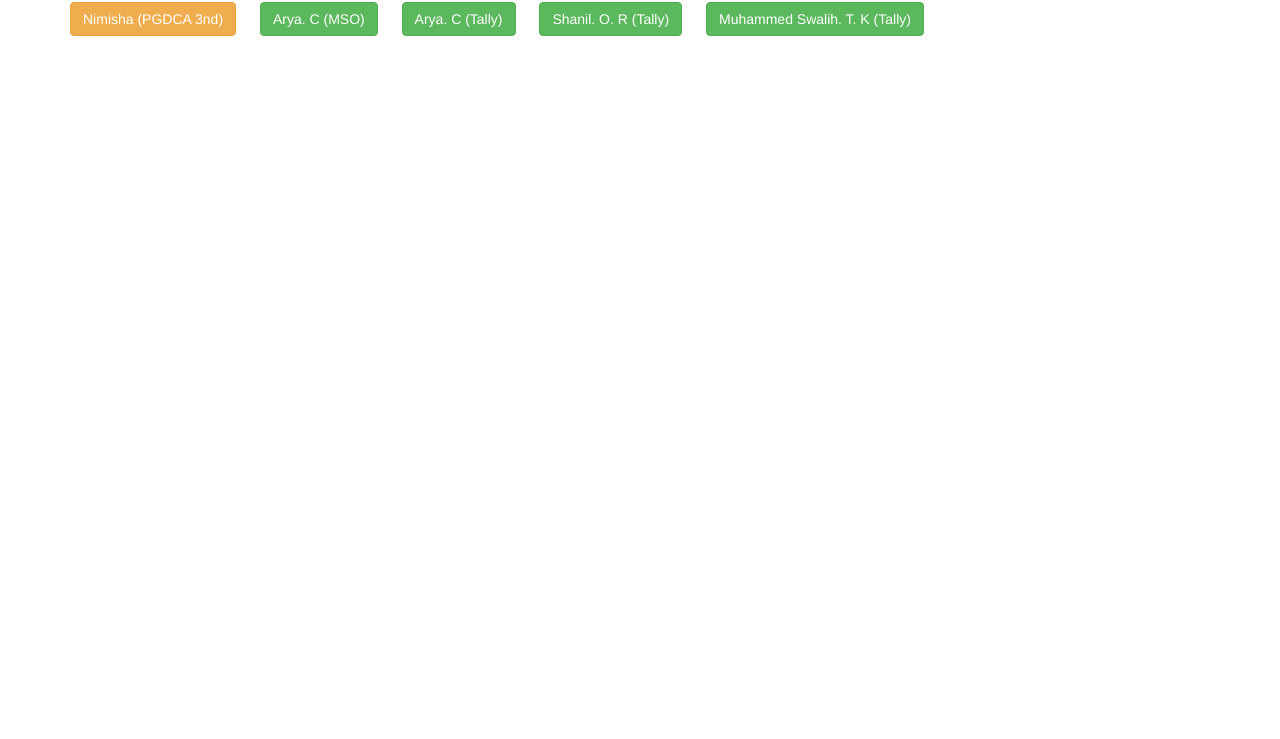
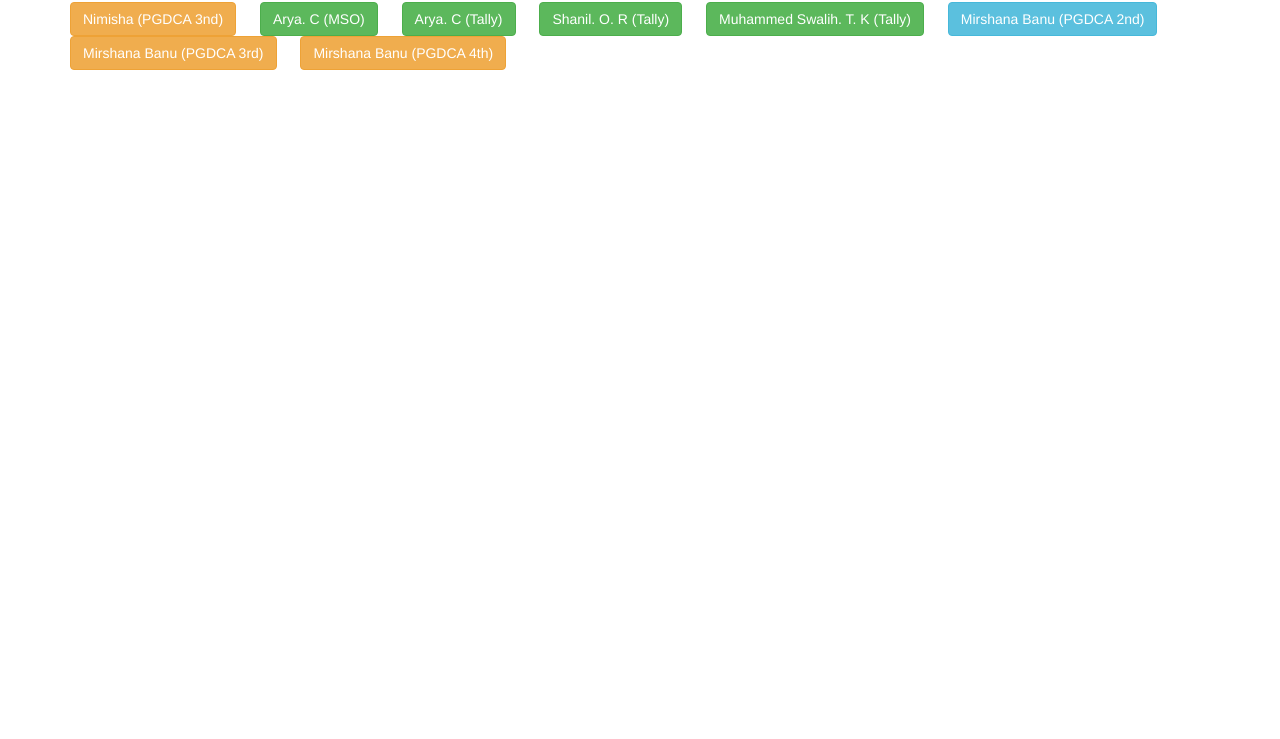
Before and after one commit to icsindia/ics, a plain HTML site: page index.html in a window 1280 px wide. Shown: the part 61-800 px from the top of the page. Drawn offline with nearby package versions, Linux system fonts and the light colour scheme.

Commit message:
Update index.html

```diff
--- a/index.html
+++ b/index.html
@@ -23,6 +23,9 @@
     <a href="https://quizzory.in/id/61aa5c5c6aab550e80806e46"><button type="button" class="btn btn-success">Arya. C (Tally)</button></a>
   <a href="https://quizzory.in/id/61aa5c5c6aab550e80806e46"><button type="button" class="btn btn-success">Shanil. O. R (Tally)</button></a>
    <a href="https://quizzory.in/id/61aa5c5c6aab550e80806e46"><button type="button" class="btn btn-success">Muhammed Swalih. T. K (Tally)</button></a>
+     <a href="https://quizzory.in/id/61bcd12d512ed908f229ddc3"><button type="button" class="btn btn-info">Mirshana Banu (PGDCA 2nd)</button></a>
+  <a href="https://quizzory.in/id/61b3906aea730d513ac620ac"><button type="button" class="btn btn-warning">Mirshana Banu (PGDCA 3rd)</button></a>
+  <a href="https://quizzory.in/id/61eac75f89ea8d3ccab20d94"><button type="button" class="btn btn-warning">Mirshana Banu (PGDCA 4th)</button></a>
 
   <!-- <button type="button" class="btn btn-primary">Primary</button>
  <a href="https://quizzory.in/id/61879450840b910f121bb87c"><button type="button" class="btn btn-success">Jasmin (MSO)</button></a>
```
